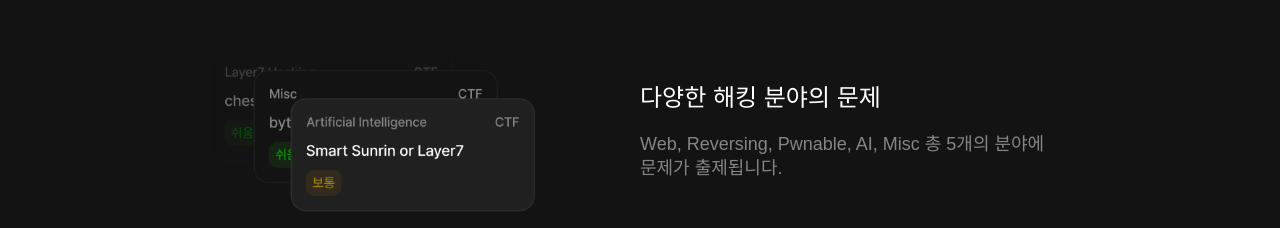
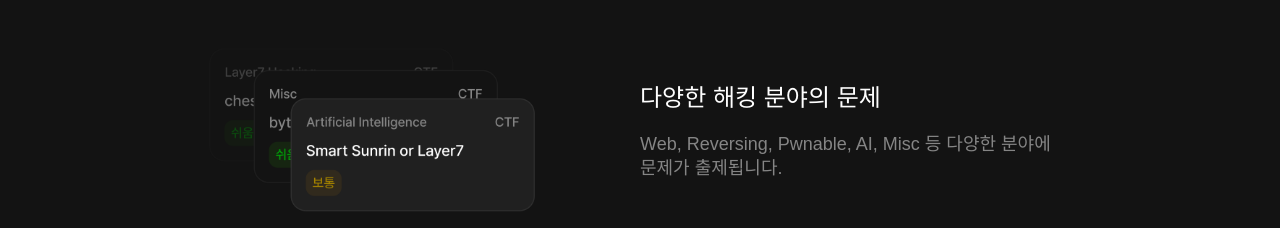
Before and after one commit to layer7-kr/Layer7CTF-2025-Landing, a React (Vite) app: page / in a window 1280 px wide. Shown: the part 2320-2548 px from the top of the page. Built offline with nearby package versions, Linux system fonts and the light colour scheme; a web font is replaced by a local one.

Commit message:
Update description in Home component to clarify the range of hacking fields covered in the competition.

```diff
--- a/src/pages/home.tsx
+++ b/src/pages/home.tsx
@@ -30,7 +30,7 @@ export default function Home() {
       />
       <Merit
         text="다양한 해킹 분야의 문제"
-        description="Web, Reversing, Pwnable, AI, Misc 총 5개의 분야에 문제가 출제됩니다."
+        description="Web, Reversing, Pwnable, AI, Misc 등 다양한 분야에 문제가 출제됩니다."
         image="/images/merit/n2.png"
         reversed
       />
```
